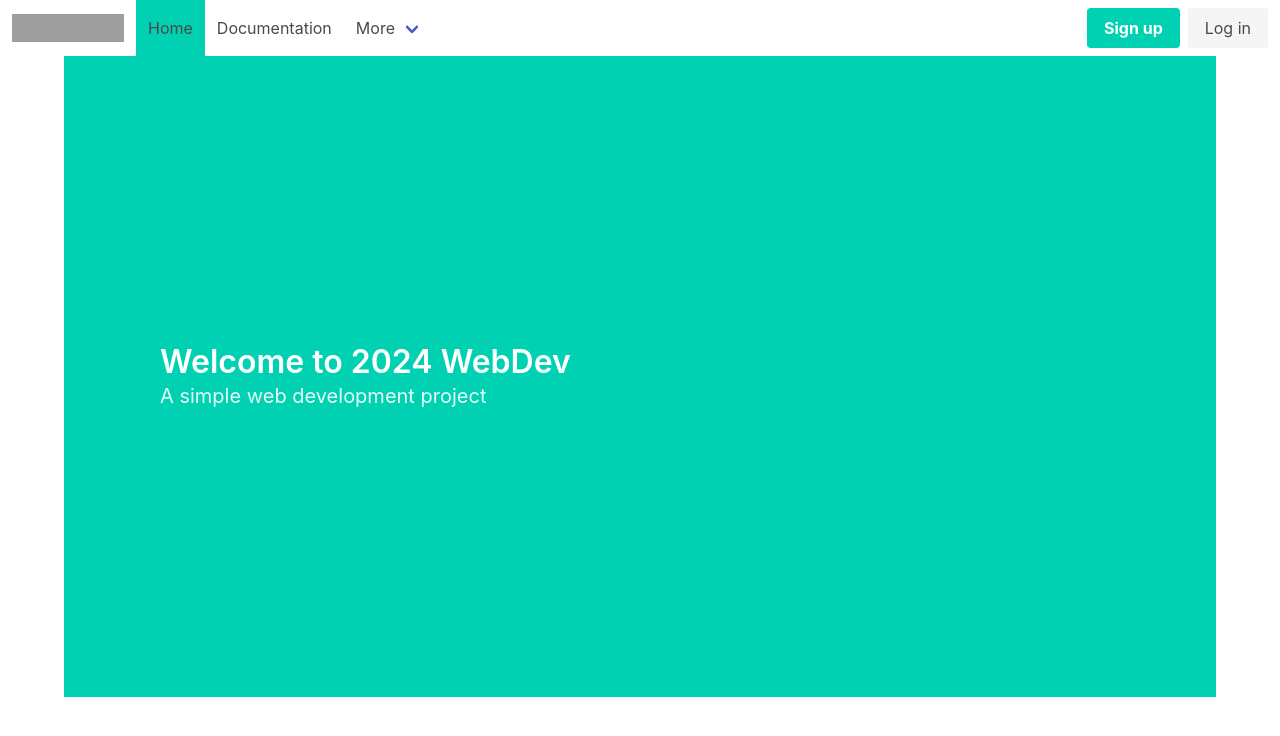
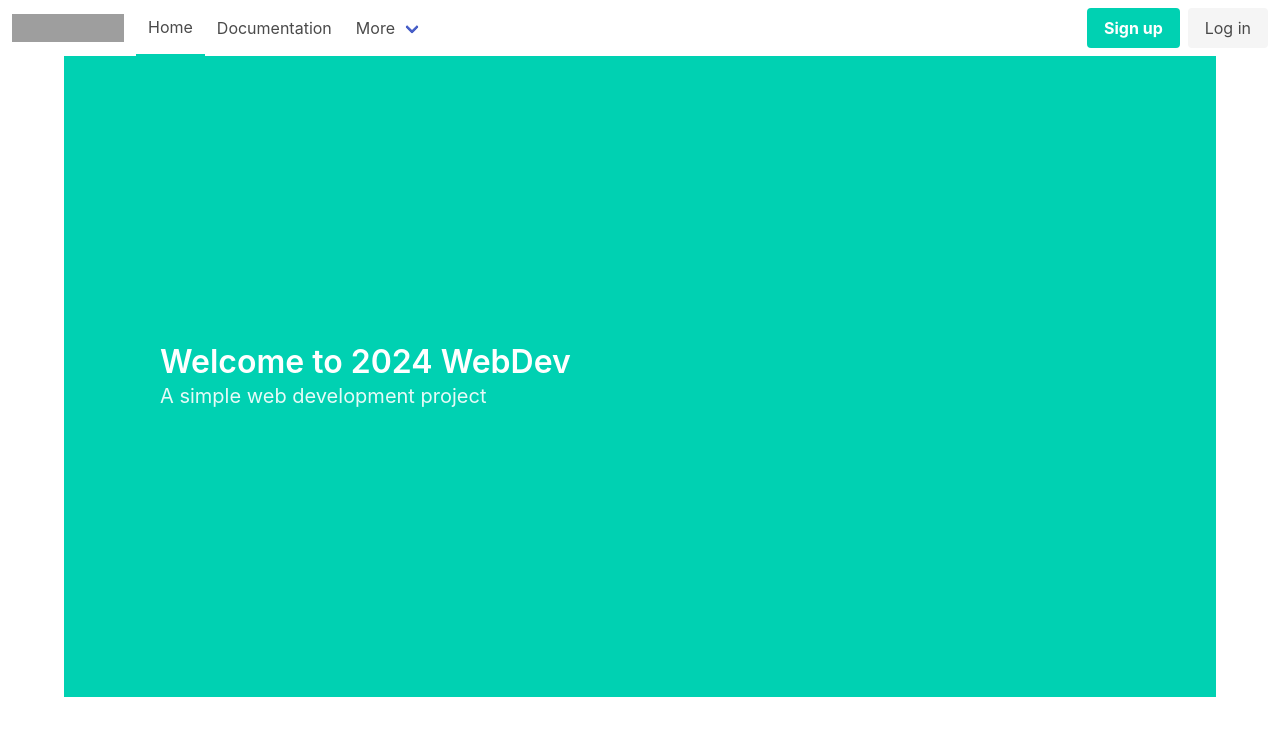
Before and after one commit to Firemission1343/2024WebDev, a Vue app in the folder client/: page / in a window 1280 px wide. Shown: the top 736 px of the page. Built offline with nearby package versions, Linux system fonts and the light colour scheme; grey boxes are pictures that could not be loaded.

Commit message:
Implemented Bulma Navbar reactive

```diff
--- a/client/package.json
+++ b/client/package.json
@@ -11,7 +11,7 @@
     "type-check": "vue-tsc --build --force"
   },
   "dependencies": {
-    "@fortawesome/fontawesome-free": "^5.15.4",
+    "@fortawesome/fontawesome-free": "^5.15.3",
     "bulma": "^0.9.4",
     "vue": "^3.4.15",
     "vue-router": "^4.2.5"
--- a/client/src/components/NavBar.vue
+++ b/client/src/components/NavBar.vue
@@ -1,5 +1,14 @@
 <script setup lang="ts">
 import { RouterLink } from 'vue-router';
+import { ref } from 'vue';
+
+let isActive = ref(false);
+
+function toggleMenu() {
+  isActive.value = !isActive.value;
+// console.log({ isActive: isActive.value });
+}
+
 </script>
 
 <template>
@@ -15,6 +24,8 @@ import { RouterLink } from 'vue-router';
 
       <a
         role="button"
+        @click="toggleMenu"
+        :class="{ 'is-active': isActive } "
         class="navbar-burger"
         aria-label="menu"
         aria-expanded="false"
@@ -26,7 +37,7 @@ import { RouterLink } from 'vue-router';
       </a>
     </div>
 
-    <div id="navbarBasicExample" class="navbar-menu">
+    <div id="navbarBasicExample" class="navbar-menu" :class="{ 'is-active': isActive } ">
       <div class="navbar-start">
         <RouterLink to="/" class="navbar-item"> Home </RouterLink>
 
@@ -60,12 +71,8 @@ import { RouterLink } from 'vue-router';
 </template>
 
 <style scoped>
-.router-link-extact-active {
+.router-link-active {
     border-bottom: 2px solid #00d1b2;
 }
 
-.router-link-active {
-    background-color: #00d1b2;
-}
-
 </style>
```
Also changed, not shown: 1 other file (tests, documents, lock files or other folders).
